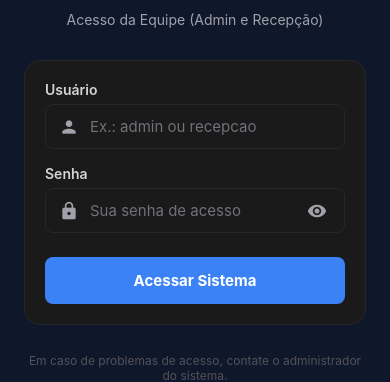
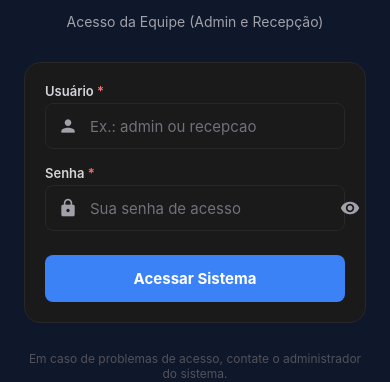
Before and after one commit to amisterdan7/uc8-projeto-mobile, a React Native app: screen /Login in a window 390 px wide. Shown: the part 290-672 px from the top of the page. Built offline with nearby package versions, Linux system fonts and the light colour scheme.

Commit message:
feat: componente campo com foco acessibilidade e erro

```diff
--- a/src/components/AlunoForm.tsx
+++ b/src/components/AlunoForm.tsx
@@ -3,7 +3,6 @@ import {
   ActivityIndicator,
   StyleSheet,
   Text,
-  TextInput,
   TouchableOpacity,
   View,
 } from 'react-native';
@@ -15,6 +14,7 @@ import {
   validarDataNascimentoBR,
 } from '@/utils/datas';
 import { aplicarMascaraTelefone, limparTelefone } from '@/utils/telefone';
+import { Campo } from './Campo';
 import { colors } from '@/styles/colors';
 import { estilosComuns } from '@/styles/comum';
 
@@ -38,37 +38,57 @@ export function AlunoForm({
   const [telefone, setTelefone] = useState(
     alunoInicial?.telefone ? aplicarMascaraTelefone(alunoInicial.telefone) : ''
   );
-  const [erro, setErro] = useState('');
+
+  const [erroNome, setErroNome] = useState('');
+  const [erroNascimento, setErroNascimento] = useState('');
+  const [erroTelefone, setErroTelefone] = useState('');
+
+  function handleNomeChange(texto: string) {
+    setNome(texto);
+    if (erroNome) setErroNome('');
+  }
 
   function handleDataChange(texto: string) {
     setNascimentoBR(aplicarMascaraData(texto));
+    if (erroNascimento) setErroNascimento('');
   }
 
   function handleTelefoneChange(texto: string) {
     setTelefone(aplicarMascaraTelefone(texto));
+    if (erroTelefone) setErroTelefone('');
   }
 
   function handleSubmit() {
+    let temErros = false;
     const nomeLimpo = nome.trim();
 
     if (nomeLimpo.length < 3 || nomeLimpo.length > 100) {
-      setErro('O nome deve ter entre 3 e 100 caracteres.');
-      return;
+      setErroNome('O nome deve ter entre 3 e 100 caracteres.');
+      temErros = true;
+    } else {
+      setErroNome('');
     }
 
     const validacaoData = validarDataNascimentoBR(nascimentoBR);
     if (!validacaoData.valida) {
-      setErro(validacaoData.mensagem ?? 'Data de nascimento inválida.');
-      return;
+      setErroNascimento(validacaoData.mensagem ?? 'Data de nascimento inválida.');
+      temErros = true;
+    } else {
+      setErroNascimento('');
     }
 
     const telLimpo = limparTelefone(telefone);
     if (telLimpo.length > 0 && (telLimpo.length < 10 || telLimpo.length > 13)) {
-      setErro('Telefone deve conter DDD e de 10 a 13 dígitos numéricos.');
+      setErroTelefone('Telefone deve conter DDD e de 10 a 13 dígitos numéricos.');
+      temErros = true;
+    } else {
+      setErroTelefone('');
+    }
+
+    if (temErros) {
       return;
     }
 
-    setErro('');
     const dataISO = dataBRparaISO(nascimentoBR);
     onSubmit(nomeLimpo, dataISO, telLimpo);
   }
@@ -79,48 +99,42 @@ export function AlunoForm({
         {alunoInicial ? 'Editar Aluno' : 'Novo Aluno'}
       </Text>
 
-      <View style={styles.grupoCampo}>
-        <Text style={styles.rotulo}>Nome completo *</Text>
-        <TextInput
+      <Campo
+        rotulo="Nome completo"
+        obrigatorio
         value={nome}
-          onChangeText={setNome}
+        onChangeText={handleNomeChange}
         placeholder="Ex.: Maria Souza"
-          placeholderTextColor={colors.gray[500]}
-          style={estilosComuns.input}
         autoCapitalize="words"
         editable={!salvando}
+        erro={erroNome}
+        iconeEsquerda="person"
       />
-      </View>
 
-      <View style={styles.grupoCampo}>
-        <Text style={styles.rotulo}>Data de Nascimento (DD/MM/AAAA) *</Text>
-        <TextInput
+      <Campo
+        rotulo="Data de Nascimento (DD/MM/AAAA)"
+        obrigatorio
         value={nascimentoBR}
         onChangeText={handleDataChange}
         placeholder="Ex.: 15/05/1998"
-          placeholderTextColor={colors.gray[500]}
         keyboardType="number-pad"
         maxLength={10}
-          style={estilosComuns.input}
         editable={!salvando}
+        erro={erroNascimento}
+        iconeEsquerda="cake"
       />
-      </View>
 
-      <View style={styles.grupoCampo}>
-        <Text style={styles.rotulo}>Telefone com DDD (opcional)</Text>
-        <TextInput
+      <Campo
+        rotulo="Telefone com DDD (opcional)"
         value={telefone}
         onChangeText={handleTelefoneChange}
         placeholder="Ex.: (84) 99999-0000"
-          placeholderTextColor={colors.gray[500]}
         keyboardType="phone-pad"
         maxLength={15}
-          style={estilosComuns.input}
         editable={!salvando}
+        erro={erroTelefone}
+        iconeEsquerda="phone"
       />
-      </View>
-
-      {erro ? <Text style={styles.textoErro}>{erro}</Text> : null}
 
       <View style={styles.linhaBotoes}>
         {onCancelar ? (
@@ -158,25 +172,13 @@ const styles = StyleSheet.create({
     borderRadius: 12,
     borderWidth: 1,
     borderColor: colors.gray[800],
-    gap: 12,
+    gap: 10,
     marginBottom: 16,
-  },
-  grupoCampo: {
-    gap: 4,
-  },
-  rotulo: {
-    color: colors.gray[300],
-    fontSize: 13,
-    fontWeight: '600',
-  },
-  textoErro: {
-    color: colors.red[400],
-    fontSize: 13,
   },
   linhaBotoes: {
     flexDirection: 'row',
     gap: 10,
-    marginTop: 6,
+    marginTop: 8,
   },
   botao: {
     flex: 1,
--- /dev/null
+++ b/src/components/Campo.tsx
@@ -0,0 +1,183 @@
+import React, { useState } from 'react';
+import {
+  StyleSheet,
+  Text,
+  TextInput,
+  type TextInputProps,
+  TouchableOpacity,
+  View,
+} from 'react-native';
+import { MaterialIcons } from '@expo/vector-icons';
+import { colors } from '@/styles/colors';
+
+export interface CampoProps extends TextInputProps {
+  rotulo: string;
+  obrigatorio?: boolean;
+  erro?: string;
+  iconeEsquerda?: keyof typeof MaterialIcons.glyphMap;
+  permiteAlternarSenha?: boolean;
+}
+
+/**
+ * Campo de texto com estados visuais de foco, desabilitado e erro,
+ * além de suporte completo a acessibilidade (M5-R4).
+ */
+export function Campo({
+  rotulo,
+  obrigatorio = false,
+  erro,
+  iconeEsquerda,
+  permiteAlternarSenha = false,
+  editable = true,
+  accessibilityLabel,
+  accessibilityHint,
+  secureTextEntry,
+  style,
+  onFocus,
+  onBlur,
+  ...outrasProps
+}: CampoProps) {
+  const [focado, setFocado] = useState(false);
+  const [senhaOculta, setSenhaOculta] = useState(Boolean(secureTextEntry));
+
+  const temErro = Boolean(erro && erro.trim().length > 0);
+  const desabilitado = editable === false;
+
+  return (
+    <View style={styles.container}>
+      <Text style={styles.rotulo}>
+        {rotulo}
+        {obrigatorio ? <Text style={styles.asterisco}> *</Text> : null}
+      </Text>
+
+      <View
+        style={[
+          styles.caixaInput,
+          focado && styles.caixaFocada,
+          temErro && styles.caixaErro,
+          desabilitado && styles.caixaDesabilitada,
+        ]}
+      >
+        {iconeEsquerda ? (
+          <MaterialIcons
+            name={iconeEsquerda}
+            size={20}
+            color={temErro ? colors.red[400] : focado ? colors.blue[400] : colors.gray[400]}
+            style={styles.iconeEsquerda}
+          />
+        ) : null}
+
+        <TextInput
+          editable={!desabilitado}
+          secureTextEntry={permiteAlternarSenha ? senhaOculta : secureTextEntry}
+          placeholderTextColor={colors.gray[500]}
+          accessibilityLabel={accessibilityLabel ?? rotulo}
+          accessibilityHint={
+            accessibilityHint ?? (temErro ? `Erro no campo: ${erro}` : undefined)
+          }
+          accessibilityState={{ disabled: desabilitado }}
+          onFocus={(e) => {
+            setFocado(true);
+            if (onFocus) onFocus(e);
+          }}
+          onBlur={(e) => {
+            setFocado(false);
+            if (onBlur) onBlur(e);
+          }}
+          style={[
+            styles.input,
+            iconeEsquerda ? styles.inputComIcone : null,
+            permiteAlternarSenha ? styles.inputComBotaoOlho : null,
+            style,
+          ]}
+          {...outrasProps}
+        />
+
+        {permiteAlternarSenha ? (
+          <TouchableOpacity
+            style={styles.botaoOlho}
+            onPress={() => setSenhaOculta((antigo) => !antigo)}
+            accessibilityRole="button"
+            accessibilityLabel={senhaOculta ? 'Mostrar senha' : 'Ocultar senha'}
+          >
+            <MaterialIcons
+              name={senhaOculta ? 'visibility' : 'visibility-off'}
+              size={20}
+              color={colors.gray[400]}
+            />
+          </TouchableOpacity>
+        ) : null}
+      </View>
+
+      {temErro ? (
+        <View style={styles.linhaErro}>
+          <MaterialIcons name="error" size={14} color={colors.red[400]} />
+          <Text style={styles.textoErro}>{erro}</Text>
+        </View>
+      ) : null}
+    </View>
+  );
+}
+
+const styles = StyleSheet.create({
+  container: {
+    gap: 4,
+    marginBottom: 4,
+  },
+  rotulo: {
+    color: colors.gray[300],
+    fontSize: 13,
+    fontWeight: '600',
+  },
+  asterisco: {
+    color: colors.red[400],
+  },
+  caixaInput: {
+    flexDirection: 'row',
+    alignItems: 'center',
+    backgroundColor: colors.card,
+    borderWidth: 1,
+    borderColor: colors.gray[800],
+    borderRadius: 8,
+    minHeight: 46,
+    paddingHorizontal: 12,
+  },
+  caixaFocada: {
+    borderColor: colors.blue[400],
+  },
+  caixaErro: {
+    borderColor: colors.red[500],
+  },
+  caixaDesabilitada: {
+    opacity: 0.5,
+    backgroundColor: colors.night,
+  },
+  iconeEsquerda: {
+    marginRight: 8,
+  },
+  input: {
+    flex: 1,
+    color: colors.white,
+    fontSize: 15,
+    paddingVertical: 10,
+  },
+  inputComIcone: {
+    paddingLeft: 4,
+  },
+  inputComBotaoOlho: {
+    paddingRight: 4,
+  },
+  botaoOlho: {
+    padding: 6,
+  },
+  linhaErro: {
+    flexDirection: 'row',
+    alignItems: 'center',
+    gap: 4,
+    marginTop: 2,
+  },
+  textoErro: {
+    color: colors.red[400],
+    fontSize: 12,
+  },
+});
--- /dev/null
+++ b/src/components/Controles.tsx
@@ -0,0 +1 @@
+export { Campo, type CampoProps } from './Campo';
--- a/src/components/index.tsx
+++ b/src/components/index.tsx
@@ -2,5 +2,6 @@ export { Carregando } from './Carregando';
 export { EstadoErro } from './EstadoErro';
 export { EstadoVazio } from './EstadoVazio';
 export { Selo } from './Selo';
+export { Campo, type CampoProps } from './Campo';
 export { AlunoCard } from './AlunoCard';
 export { AlunoForm } from './AlunoForm';
--- a/src/telas/TelaLogin.tsx
+++ b/src/telas/TelaLogin.tsx
@@ -7,14 +7,14 @@ import {
   ScrollView,
   StyleSheet,
   Text,
-  TextInput,
   TouchableOpacity,
   View,
 } from 'react-native';
 import { useSafeAreaInsets } from 'react-native-safe-area-context';
 import { MaterialIcons } from '@expo/vector-icons';
 import { useSessao } from '@/auth';
-import { ErroApi } from '@/api';
+import { Campo } from '@/components';
+import { registrarErro } from '@/erros';
 import { colors } from '@/styles/colors';
 import { estilosComuns } from '@/styles/comum';
 
@@ -24,29 +24,42 @@ export function TelaLogin() {
 
   const [usuario, setUsuario] = useState('');
   const [senha, setSenha] = useState('');
-  const [mostrarSenha, setMostrarSenha] = useState(false);
   const [carregando, setCarregando] = useState(false);
-  const [mensagemErro, setMensagemErro] = useState('');
+
+  const [erroUsuario, setErroUsuario] = useState('');
+  const [erroSenha, setErroSenha] = useState('');
+  const [mensagemErroGeral, setMensagemErroGeral] = useState('');
 
   async function handleEntrar() {
     const usuarioLimpo = usuario.trim();
+    let temErros = false;
 
-    if (!usuarioLimpo || !senha) {
-      setMensagemErro('Informe o usuário e a senha para acessar.');
+    if (!usuarioLimpo) {
+      setErroUsuario('Informe seu usuário de acesso.');
+      temErros = true;
+    } else {
+      setErroUsuario('');
+    }
+
+    if (!senha) {
+      setErroSenha('Informe sua senha.');
+      temErros = true;
+    } else {
+      setErroSenha('');
+    }
+
+    if (temErros) {
       return;
     }
 
     setCarregando(true);
-    setMensagemErro('');
+    setMensagemErroGeral('');
 
     try {
       await entrar(usuarioLimpo, senha);
-    } catch (erro: any) {
-      if (erro instanceof ErroApi) {
-        setMensagemErro(erro.message);
-      } else {
-        setMensagemErro('Não foi possível realizar o login. Tente novamente.');
-      }
+    } catch (erro: unknown) {
+      const classificado = registrarErro('TelaLogin.entrar', erro);
+      setMensagemErroGeral(classificado.mensagem);
     } finally {
       setCarregando(false);
     }
@@ -77,75 +90,50 @@ export function TelaLogin() {
         </View>
 
         <View style={styles.cartaoFormulario}>
-          <View style={styles.grupoCampo}>
-            <Text style={styles.rotulo}>Usuário</Text>
-            <View style={styles.campoComIcone}>
-              <MaterialIcons
-                name="person"
-                size={20}
-                color={colors.gray[400]}
-                style={styles.iconeEsquerda}
-              />
-              <TextInput
+          <Campo
+            rotulo="Usuário"
+            obrigatorio
             value={usuario}
             onChangeText={(texto) => {
               setUsuario(texto);
-                  if (mensagemErro) setMensagemErro('');
+              if (erroUsuario) setErroUsuario('');
+              if (mensagemErroGeral) setMensagemErroGeral('');
             }}
             placeholder="Ex.: admin ou recepcao"
-                placeholderTextColor={colors.gray[500]}
             autoCapitalize="none"
             autoCorrect={false}
-                style={[estilosComuns.input, styles.inputComIcone]}
             editable={!carregando}
+            erro={erroUsuario}
+            iconeEsquerda="person"
           />
-            </View>
-          </View>
 
-          <View style={styles.grupoCampo}>
-            <Text style={styles.rotulo}>Senha</Text>
-            <View style={styles.campoComIcone}>
-              <MaterialIcons
-                name="lock"
-                size={20}
-                color={colors.gray[400]}
-                style={styles.iconeEsquerda}
-              />
-              <TextInput
+          <Campo
+            rotulo="Senha"
+            obrigatorio
             value={senha}
             onChangeText={(texto) => {
               setSenha(texto);
-                  if (mensagemErro) setMensagemErro('');
+              if (erroSenha) setErroSenha('');
+              if (mensagemErroGeral) setMensagemErroGeral('');
             }}
             placeholder="Sua senha de acesso"
-                placeholderTextColor={colors.gray[500]}
-                secureTextEntry={!mostrarSenha}
+            secureTextEntry
+            permiteAlternarSenha
             autoCapitalize="none"
             autoCorrect={false}
-                style={[estilosComuns.input, styles.inputComIcone, styles.inputSenha]}
             editable={!carregando}
+            erro={erroSenha}
+            iconeEsquerda="lock"
           />
-              <TouchableOpacity
-                onPress={() => setMostrarSenha((antigo) => !antigo)}
-                style={styles.botaoOlho}
-              >
-                <MaterialIcons
-                  name={mostrarSenha ? 'visibility-off' : 'visibility'}
-                  size={20}
-                  color={colors.gray[400]}
-                />
-              </TouchableOpacity>
-            </View>
-          </View>
 
-          {mensagemErro ? (
+          {mensagemErroGeral ? (
             <View style={styles.caixaErro}>
               <MaterialIcons
                 name="error-outline"
                 size={18}
                 color={colors.red[400]}
               />
-              <Text style={styles.textoErro}>{mensagemErro}</Text>
+              <Text style={styles.textoErro}>{mensagemErroGeral}</Text>
             </View>
           ) : null}
 
@@ -205,35 +193,7 @@ const styles = StyleSheet.create({
     padding: 20,
     borderWidth: 1,
     borderColor: colors.gray[800],
-    gap: 16,
-  },
-  grupoCampo: {
-    gap: 6,
-  },
-  rotulo: {
-    color: colors.gray[300],
-    fontSize: 14,
-    fontWeight: '600',
-  },
-  campoComIcone: {
-    position: 'relative',
-    justifyContent: 'center',
-  },
-  iconeEsquerda: {
-    position: 'absolute',
-    left: 14,
-    zIndex: 1,
-  },
-  inputComIcone: {
-    paddingLeft: 44,
-  },
-  inputSenha: {
-    paddingRight: 44,
-  },
-  botaoOlho: {
-    position: 'absolute',
-    right: 14,
-    padding: 4,
+    gap: 12,
   },
   caixaErro: {
     flexDirection: 'row',
@@ -244,6 +204,7 @@ const styles = StyleSheet.create({
     borderColor: 'rgba(239, 68, 68, 0.3)',
     borderRadius: 8,
     padding: 10,
+    marginVertical: 4,
   },
   textoErro: {
     color: colors.red[400],
```
Also changed, not shown: src/components/AlunoCard.tsx (+11 -0 lines). Lines whose indentation alone changed are shown as unchanged.
